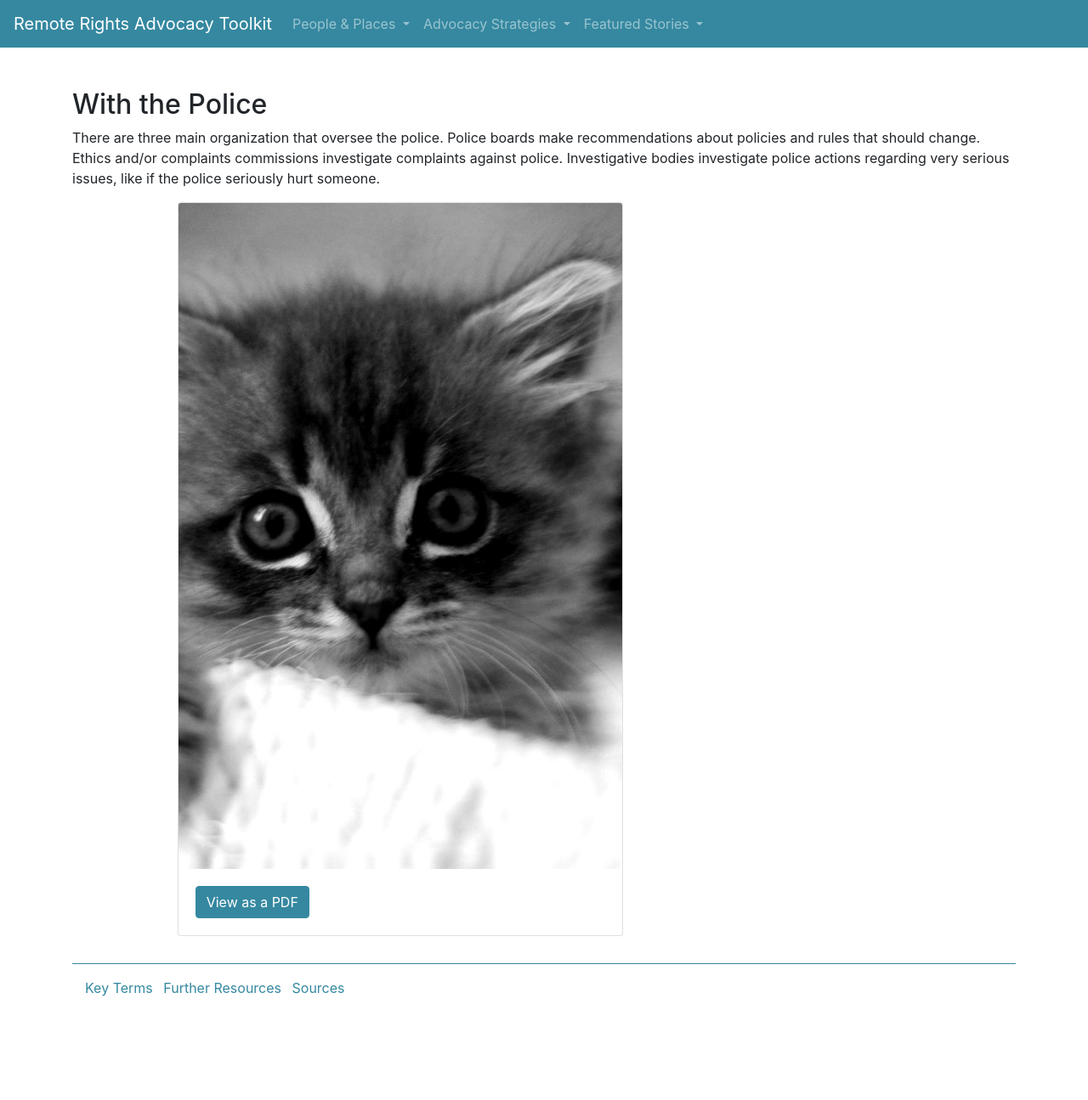
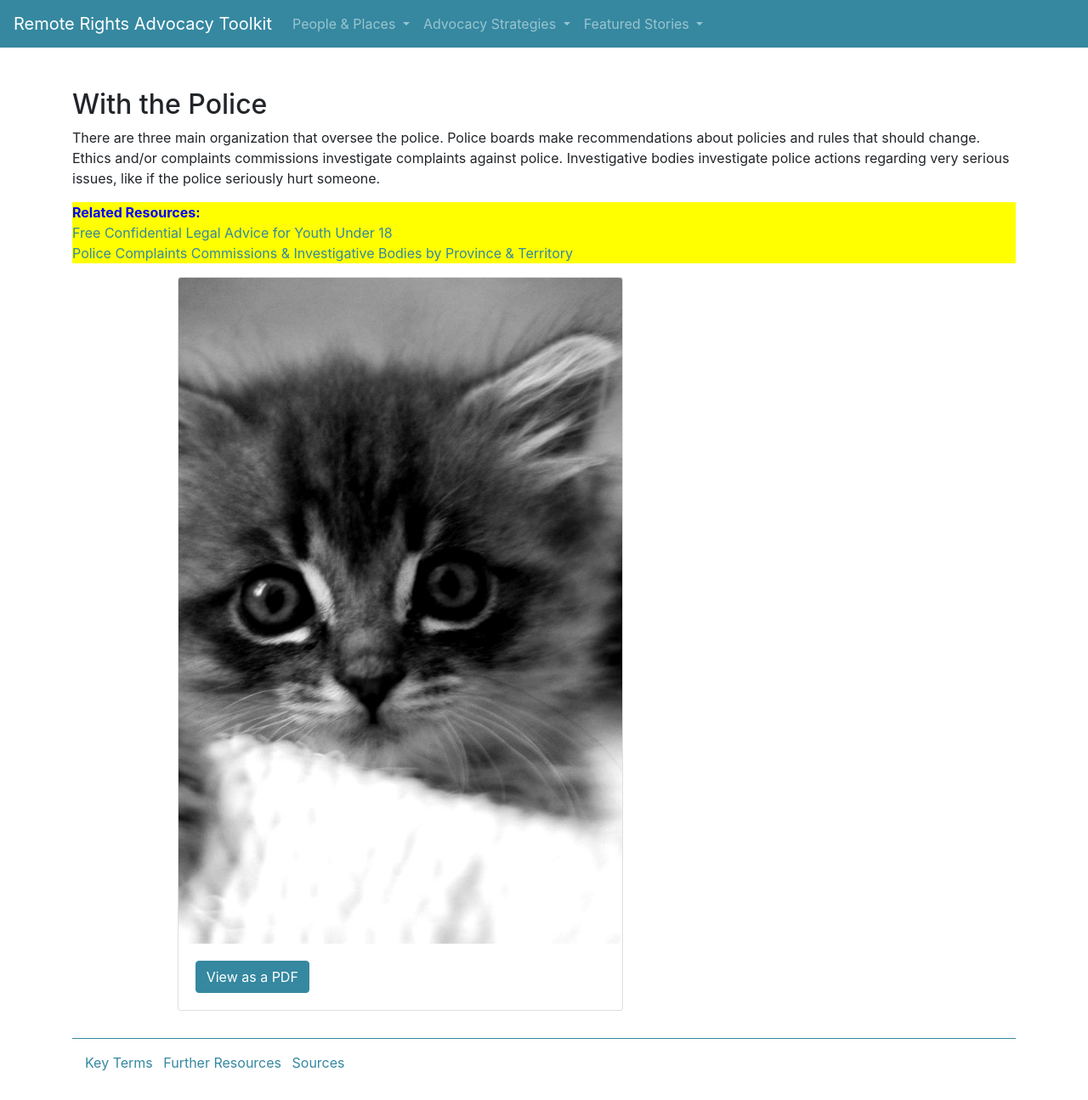
Before and after one commit to remote-rights/remote-rights.github.io, a Jekyll site: the page built from collections/_people-places/with-the-police.md, in a window 1280 px wide. Shown: the whole page at 85% size. Built offline with Jekyll 4.4.1, drawn with Linux system fonts in a browser that asks for light colours; before the commit the page ends 1207 px from its top, so only the background shows below that.

Commit message:
finished with linx part 1

```diff
--- a/_layouts/home.html
+++ b/_layouts/home.html
@@ -5,7 +5,7 @@
 <section class="home-section" id="people-places">
   {% include people-places.html %}
 </section>
-<section class="home-section">
+<section class="home-section" id="strategy">
   {% include strategy.html %}
 </section>
 <section class="home-section">
--- a/collections/_people-places/with-the-police.md
+++ b/collections/_people-places/with-the-police.md
@@ -3,7 +3,10 @@ layout: people-places
 title: With the Police
 image: "/assets/img/change/in-canada.jpg"
 pdf: "/assets/pdf/change/in-canada.pdf"
-aside_links:
+aside_links: |
+  **Related Resources:** <br>
+  [Free Confidential Legal Advice for Youth Under 18](/resources#2-free-confidential-legal-advice-for-youth-under-18)
+  [Police Complaints Commissions & Investigative Bodies by Province & Territory](/resources#4-police-complaints-commissions-and-investigative-bodies-by-province-and-territory)
 position: 12
 ---
 
```
Also changed, not shown: collections/_strategy/make-sure-you-re-safe.md (+4 -2 lines), index.md (+2 -2 lines).
